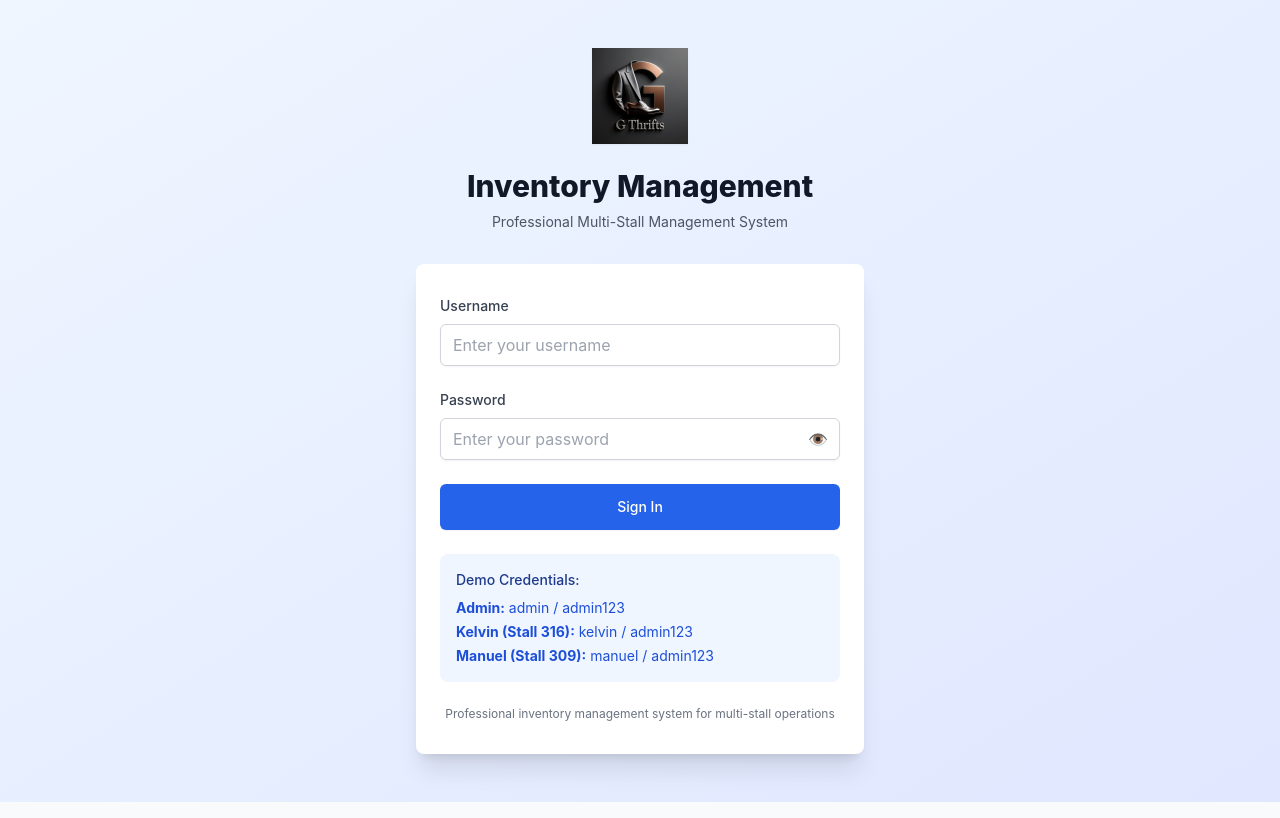
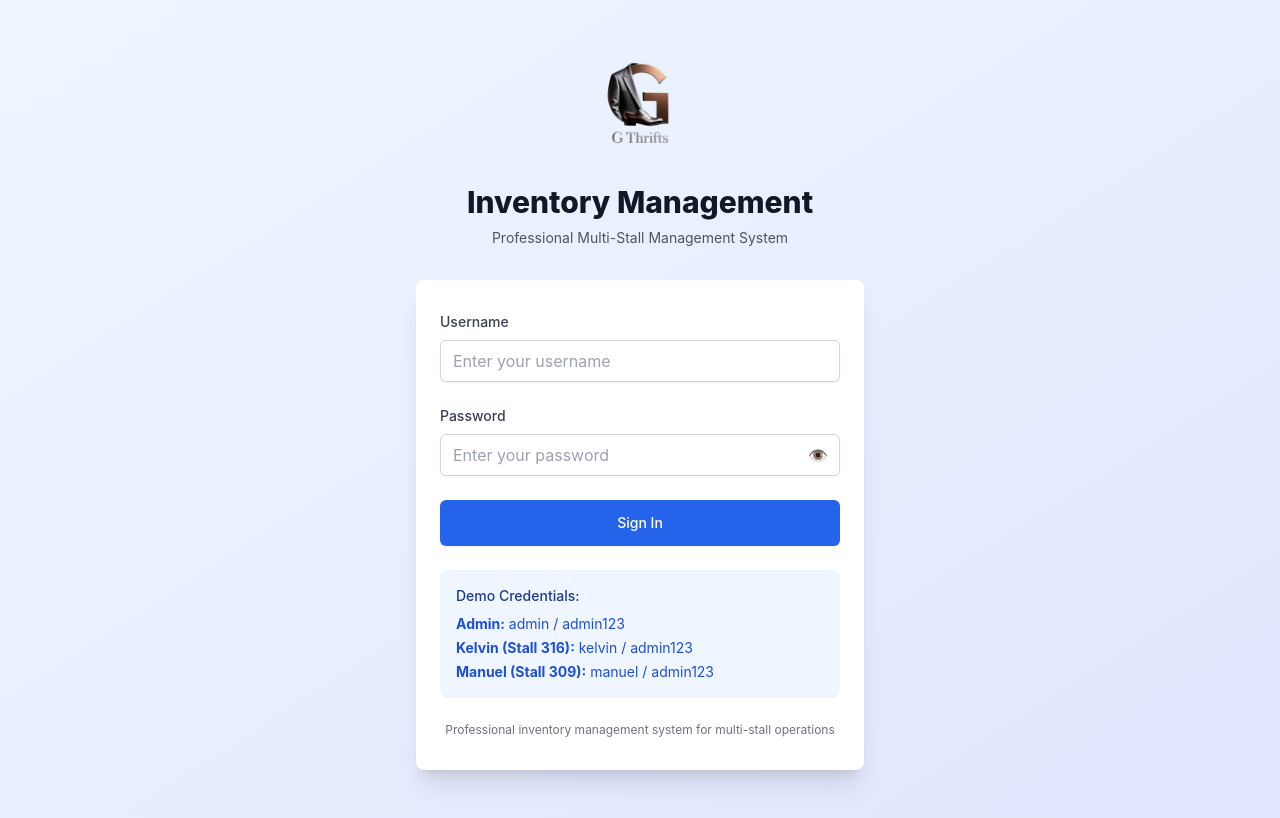
Before and after one commit to SoftwareBazaar/thrift-shop-inventory, a React (Create React App) app in the folder client/: page /login in a window 1280 px wide. Built offline with nearby package versions, Linux system fonts and the light colour scheme.

Commit message:
Update to new transparent background logo with better sizing

```diff
--- a/client/src/components/Layout.tsx
+++ b/client/src/components/Layout.tsx
@@ -62,10 +62,9 @@ const Layout: React.FC = () => {
       } lg:translate-x-0`}>
         <div className="flex items-center justify-center h-20 border-b" style={{borderColor: 'var(--neutral-200)'}}>
           <img
-            src="/G thrifts.jpg"
+            src="/G_thrifts-removebg-preview.png"
             alt="G Thrifts Logo"
-            className="h-16 w-auto object-contain drop-shadow-sm"
-            style={{background: 'transparent'}}
+            className="h-20 w-auto object-contain"
           />
           <button
             onClick={() => setSidebarOpen(false)}
--- a/client/src/pages/Login.tsx
+++ b/client/src/pages/Login.tsx
@@ -36,12 +36,11 @@ const Login: React.FC = () => {
     <div className="min-h-screen flex items-center justify-center bg-gradient-to-br from-blue-50 to-indigo-100 py-12 px-4 sm:px-6 lg:px-8">
       <div className="max-w-md w-full space-y-8">
         <div className="text-center">
-          <div className="mx-auto h-24 w-auto flex items-center justify-center mb-6">
+          <div className="mx-auto h-28 w-auto flex items-center justify-center mb-6">
             <img
-              src="/G thrifts.jpg"
+              src="/G_thrifts-removebg-preview.png"
               alt="G Thrifts Logo"
-              className="h-24 w-auto object-contain drop-shadow-sm"
-              style={{background: 'transparent'}}
+              className="h-28 w-auto object-contain"
             />
           </div>
           <h2 className="mt-4 text-center text-3xl font-extrabold text-gray-900">
```
Also changed, not shown: client/public/G thrifts.jpg (deleted), client/public/G_thrifts-removebg-preview.png (added).
